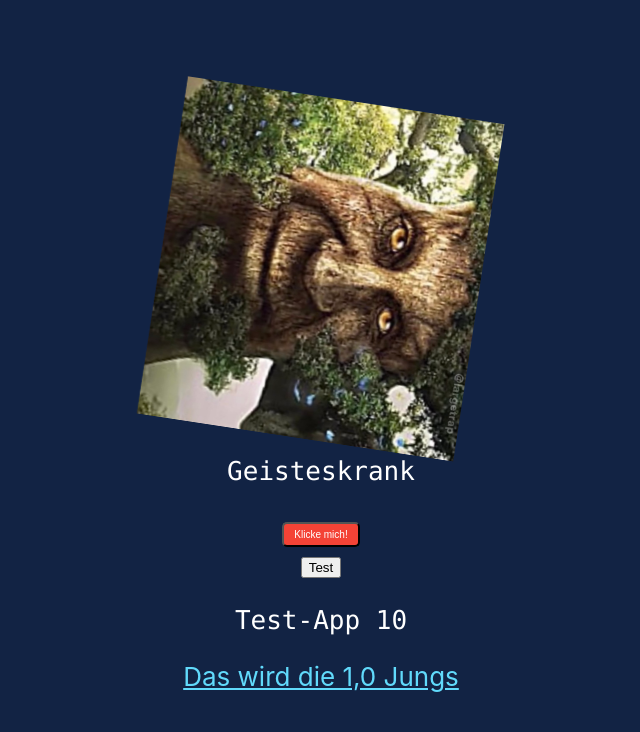
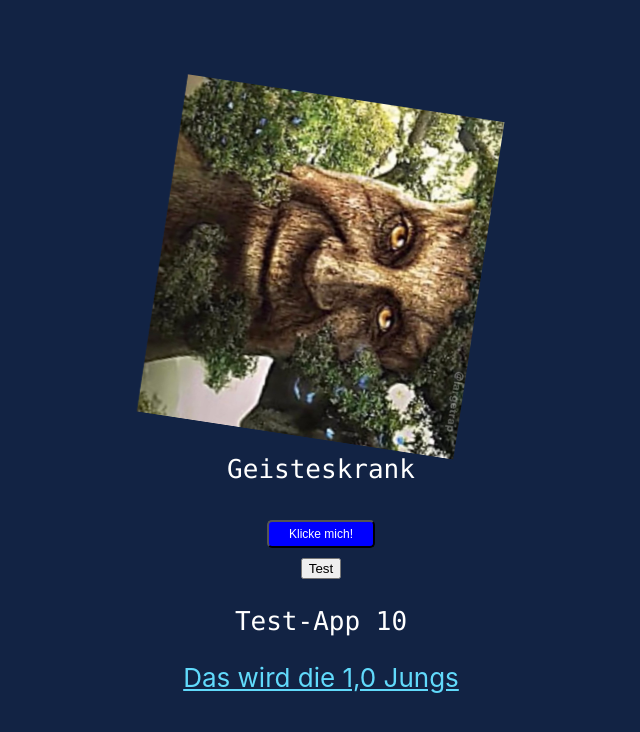
Before and after one commit to erikschlesinger/Website, a React (Create React App) app: page / in a window 1280 px wide. Shown: the top 732 px of the page, without its empty margins (319-959 px from the left). Built offline with nearby package versions, Linux system fonts and the light colour scheme.

Commit message:
Importing Test

```diff
--- a/package.json
+++ b/package.json
@@ -6,6 +6,7 @@
     "@testing-library/jest-dom": "^5.16.5",
     "@testing-library/react": "^13.4.0",
     "@testing-library/user-event": "^13.5.0",
+    "node-modules": "^1.0.1",
     "react": "^18.2.0",
     "react-dom": "^18.2.0",
     "react-scripts": "5.0.1",
--- a/src/App.js
+++ b/src/App.js
@@ -2,14 +2,15 @@
 import WMT from './Wise_mystical_tree.jpg';
 import styled from "styled-components";
 import './App.css';
+import { clickTest } from "./ClickFunctionTest";
 
 //Hello
 
 const Button = styled.button`
-  background-color: #f44336;
+  background-color: blue;
   color: white;
-  font-size: 10px;
-  padding: 5px 10px;
+  font-size: 12px;
+  padding: 5px 20px;
   border-radius: 5px;
   margin: 10px 0px;
   cursor: pointer
@@ -29,7 +30,7 @@
           <code>Geisteskrank</code>
         </p>
           <Button onClick={clickMe}>Klicke mich!</Button>
-          <button type="button" onClick={clickMe}> Test </button>
+          <button type="button" onClick={clickTest}> Test </button>
         <p>
           <code>Test-App { 5 + 5 }</code>
         </p>
--- /dev/null
+++ b/src/ClickFunctionTest.js
@@ -0,0 +1,3 @@
+export function clickTest() {
+    alert("Es funktioniert auch!");
+  }
```
Also changed, not shown: 1 other file (tests, documents, lock files or other folders).
